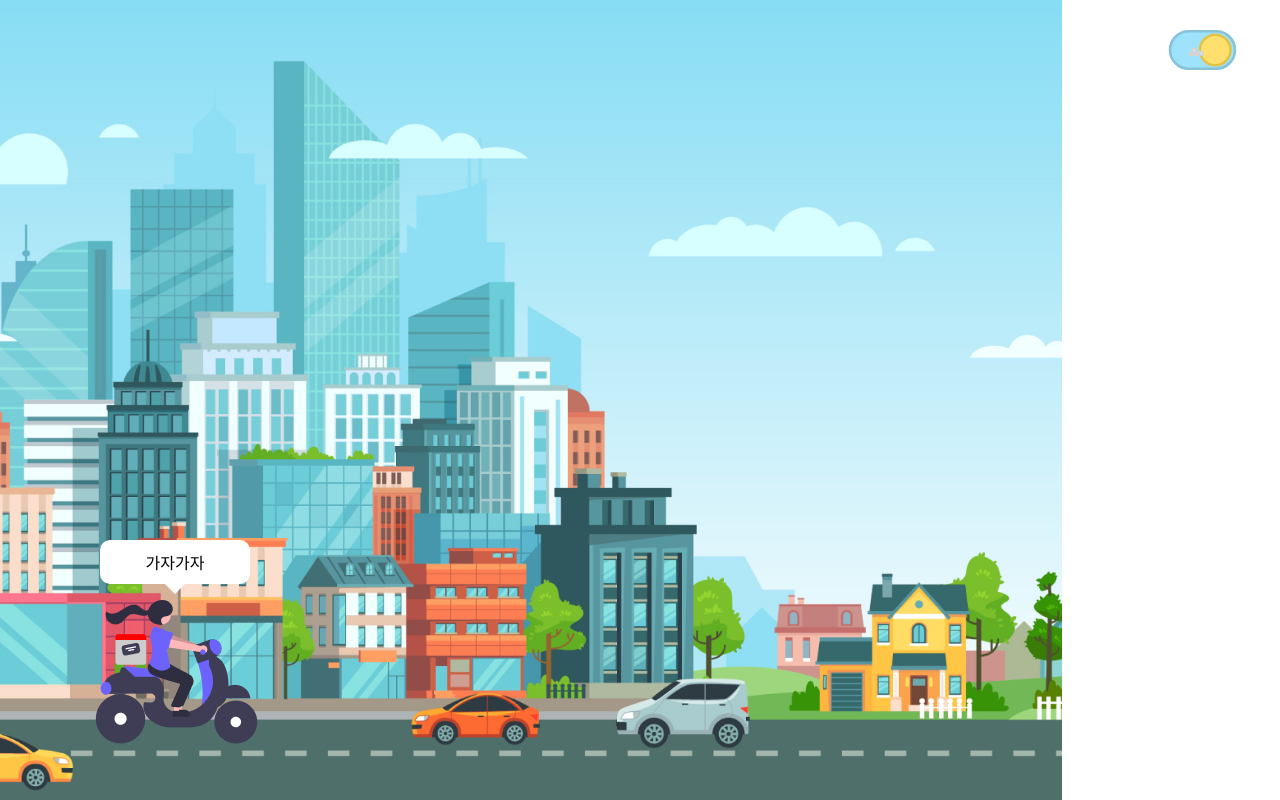
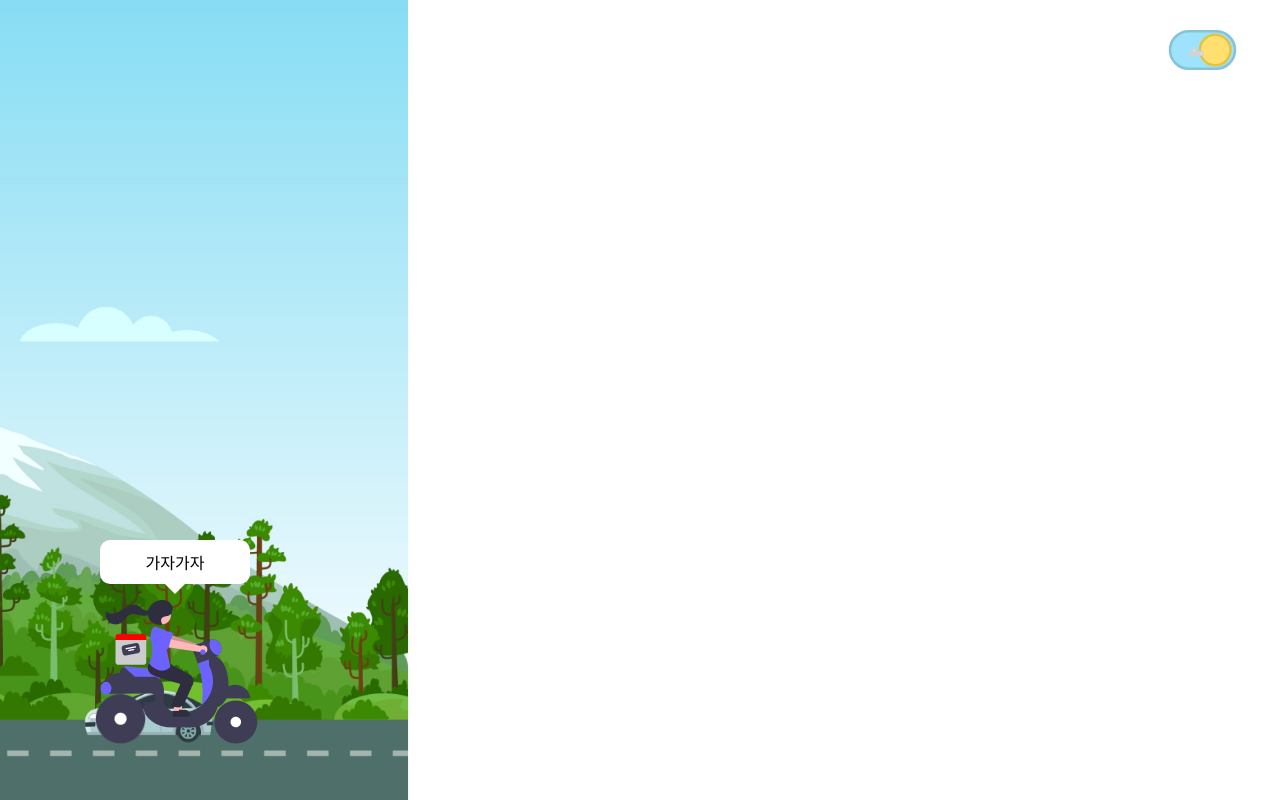
Before and after one commit to Re-Ac-T/react-styled-component, a React (Create React App) app: page / in a window 1280 px wide. Built offline with nearby package versions, Linux system fonts and the light colour scheme.

Commit message:
feat: add roation wheel style

```diff
--- a/src/container/HomeContainer/index.jsx
+++ b/src/container/HomeContainer/index.jsx
@@ -17,16 +17,19 @@ const HomeLayout = styled.div`
   background-size: cover;
   position: relative;
 
-  animation-name: myMove;
+  background-repeat: repeat-x;
+  background-position: 290%;
+
+  animation-name: backgroundMove;
   animation-iteration-count: infinite;
   animation-duration: 20s;
 
-  @keyframes myMove {
+  @keyframes backgroundMove {
     from {
       transform: translateX(0%);
     }
     to {
-      transform: translateX(-25%);
+      transform: translateX(-100%);
     }
   }
 
--- a/src/container/MainContent/index.jsx
+++ b/src/container/MainContent/index.jsx
@@ -37,6 +37,10 @@ const MoveBike = styled.div`
       border-right: 10px solid transparent;
     }
   }
+  @keyframes spin {
+    from {transform:rotate(0deg);}
+    to {transform:rotate(360deg);}
+  }
 
   > img {
     position: absolute;
@@ -56,6 +60,7 @@ const MoveBike = styled.div`
     &.move_bike_rear_wheel {
       left: -5px;
       top: 94px;
+      animation: spin 4s infinite linear;
     }
     &.move_bike_front_wheel {
       left: 114px;
```
